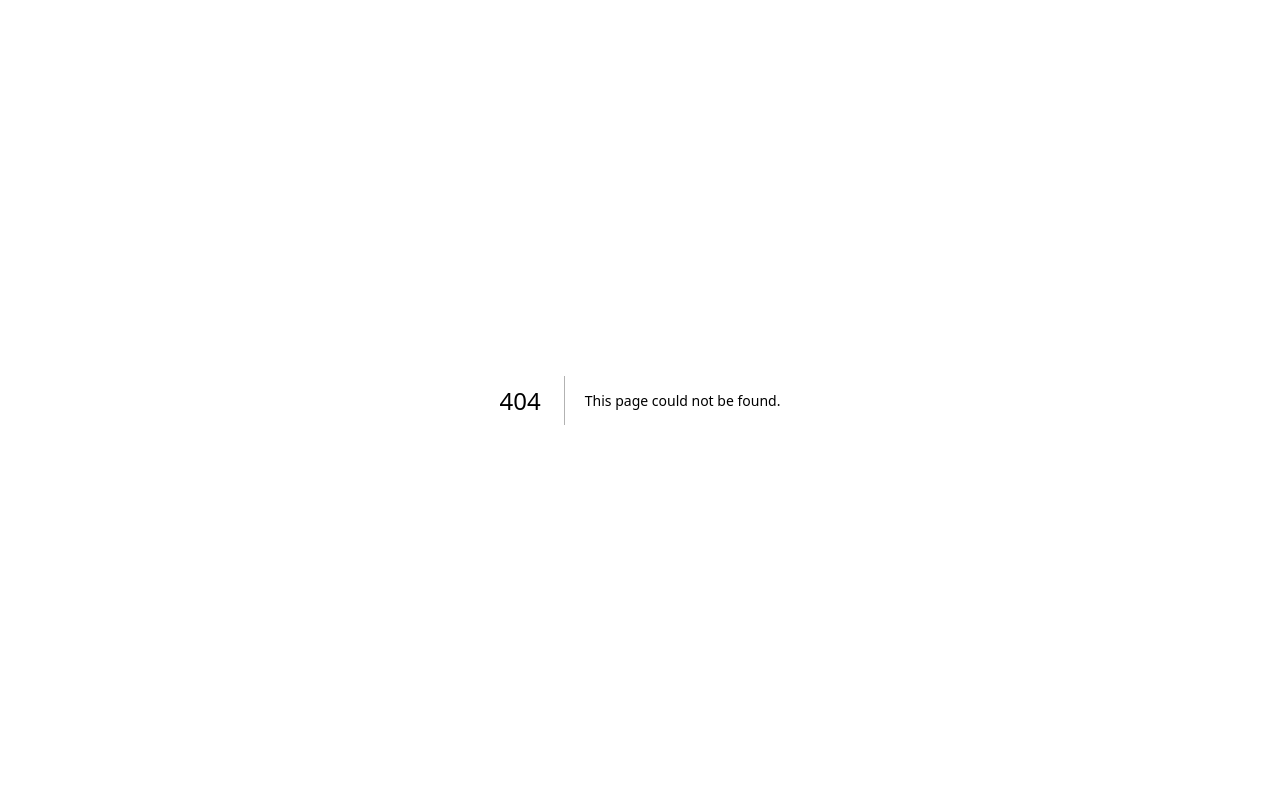
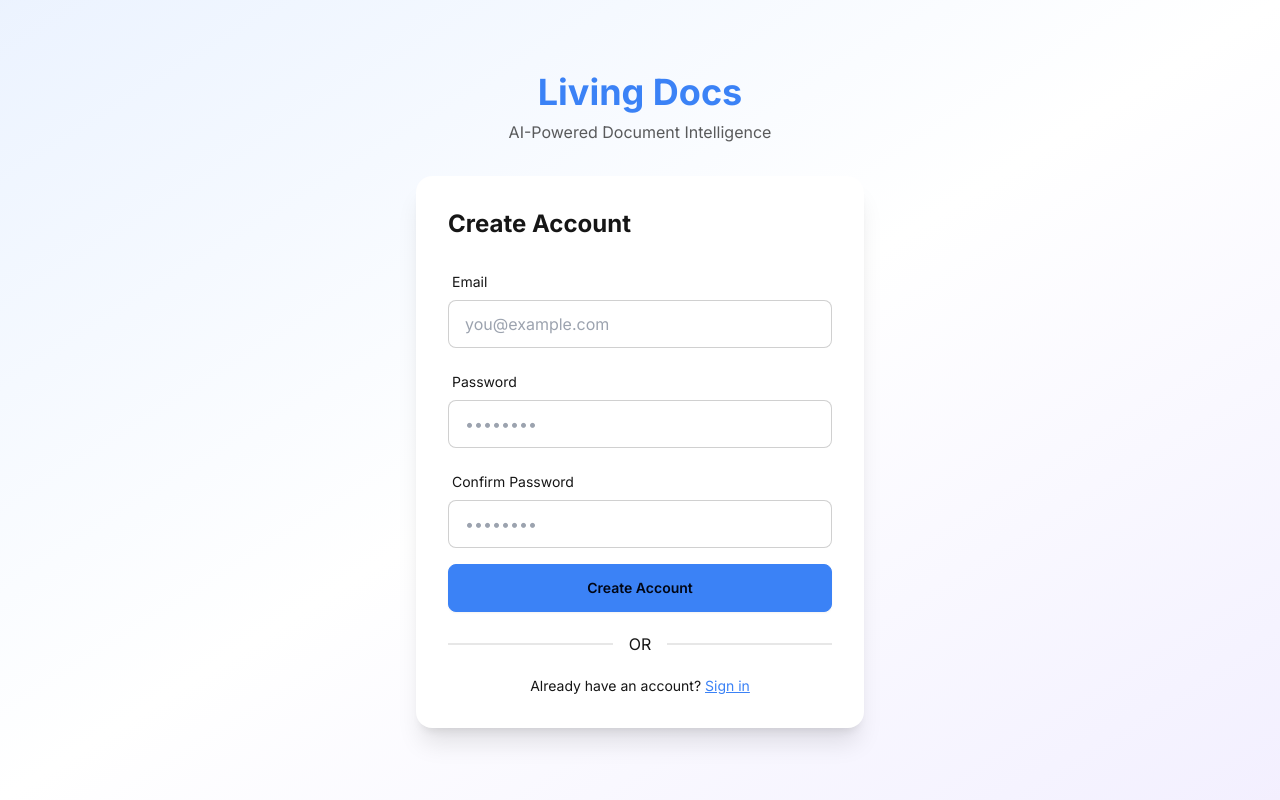
Before and after one commit to Noman-Ahmed-Khan/Living-Docs-frontend, a Next.js app: page /register in a window 1280 px wide. Before the commit this address had no page. Built offline with nearby package versions, Linux system fonts and the light colour scheme.

Commit message:
fix: Patch path and register page

```diff
--- /dev/null
+++ b/app/(auth)/register/page.tsx
@@ -0,0 +1,24 @@
+'use client'
+
+import { RegisterForm } from '@/features/auth/components/register-form'
+import Link from 'next/link'
+
+export default function RegisterPage() {
+  return (
+    <div className="card bg-base-100 shadow-xl">
+      <div className="card-body">
+        <h2 className="card-title text-2xl font-bold mb-4">Create Account</h2>
+        <RegisterForm />
+        <div className="divider">OR</div>
+        <div className="text-center">
+          <p className="text-sm">
+            Already have an account?{' '}
+            <Link href="/login" className="link link-primary">
+              Sign in
+            </Link>
+          </p>
+        </div>
+      </div>
+    </div>
+  )
+}
--- a/app/(auth)/register/register.tsx
+++ /dev/null
@@ -1,29 +0,0 @@
-'use client'
-
-import { LoginForm } from '@/features/auth/components/login-form'
-import Link from 'next/link'
-
-export default function LoginPage() {
-  return (
-    <div className="card bg-base-100 shadow-xl">
-      <div className="card-body">
-        <h2 className="card-title text-2xl font-bold mb-4">Sign In</h2>
-        <LoginForm />
-        <div className="divider">OR</div>
-        <div className="text-center space-y-2">
-          <p className="text-sm">
-            Don't have an account?{' '}
-            <Link href="/register" className="link link-primary">
-              Sign up
-            </Link>
-          </p>
-          <p className="text-sm">
-            <Link href="/forgot-password" className="link link-secondary">
-              Forgot password?
-            </Link>
-          </p>
-        </div>
-      </div>
-    </div>
-  )
-}
```
Also changed, not shown: components/landing/cta.tsx (renamed from components/landing/cts.tsx).
